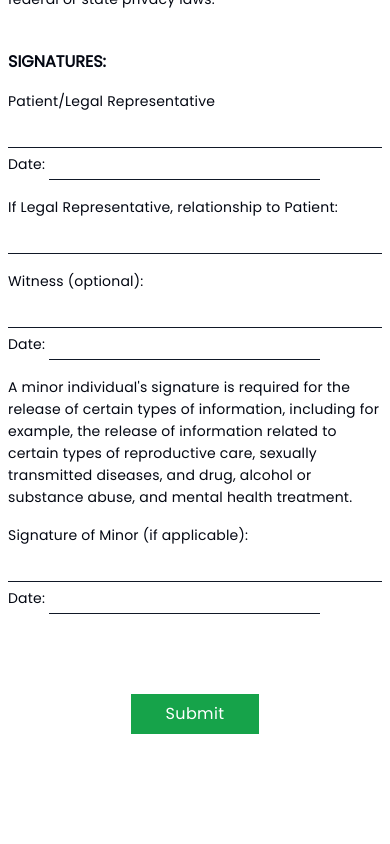
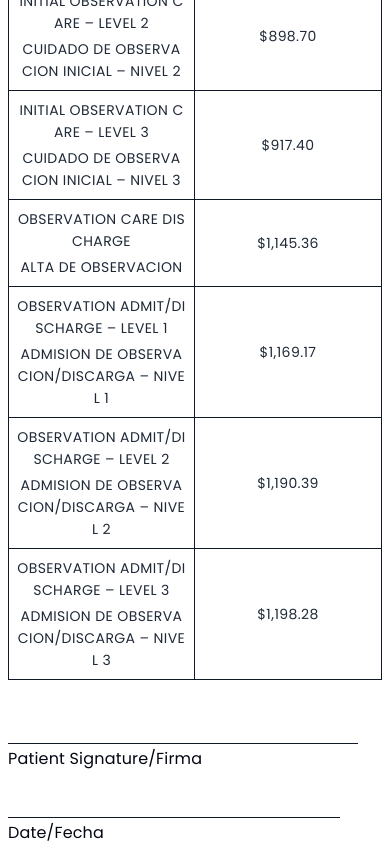
Before and after one commit to robiulalamdev/carrus-care-client, a React (Vite) app: page / in a window 390 px wide. Shown: the part 3660-4504 px from the top of the page. Before the commit the page ends 4438 px from the top, so only its background shows below. Built offline with nearby package versions, Linux system fonts and the light colour scheme.

Commit message:
form 2 responsive done

```diff
--- a/src/components/registration-ui/registrationFormStep2/RForm2.jsx
+++ b/src/components/registration-ui/registrationFormStep2/RForm2.jsx
@@ -107,15 +107,15 @@ const RForm2 = ({ step, setStep }) => {
             className="grid grid-cols-2 border-x border-b border-gray-900 h-fit"
           >
             <div className="grid grid-cols-1 gap-1 text-center border-r border-gray-900 p-2">
-              <h1 className="text-gray-800 font-medium md:font-bold text-sm md:text-base leading-[22px] tracking-[0.4px]">
+              <h1 className="text-gray-800 font-medium md:font-bold text-sm md:text-base leading-[22px] tracking-[0.4px] break-all">
                 {ff.levelOfService}
               </h1>
-              <h1 className="text-gray-800 font-medium md:font-bold text-sm md:text-base leading-[22px] tracking-[0.4px]">
+              <h1 className="text-gray-800 font-medium md:font-bold text-sm md:text-base leading-[22px] tracking-[0.4px] break-all">
                 {ff.nivelDeServicio}
               </h1>
             </div>
             <div className="flex justify-center items-center w-full p-2">
-              <h1 className="text-gray-800 font-medium md:font-bold text-sm md:text-base leading-[22px] tracking-[0.4px]">
+              <h1 className="text-gray-800 font-medium md:font-bold text-sm md:text-base leading-[22px] tracking-[0.4px] break-all">
                 {ff.facilityFee}
               </h1>
             </div>
@@ -143,15 +143,15 @@ const RForm2 = ({ step, setStep }) => {
             className="grid grid-cols-2 border-x border-b border-gray-900 h-fit"
           >
             <div className="grid grid-cols-1 gap-1 text-center border-r border-gray-900 p-2">
-              <h1 className="text-gray-800 font-medium md:font-bold text-sm md:text-base leading-[22px] tracking-[0.4px]">
+              <h1 className="text-gray-800 font-medium md:font-bold text-sm md:text-base leading-[22px] tracking-[0.4px] break-all">
                 {ff.levelOfService}
               </h1>
-              <h1 className="text-gray-800 font-medium md:font-bold text-sm md:text-base leading-[22px] tracking-[0.4px]">
+              <h1 className="text-gray-800 font-medium md:font-bold text-sm md:text-base leading-[22px] tracking-[0.4px] break-all">
                 {ff.nivelDeServicio}
               </h1>
             </div>
             <div className="flex justify-center items-center w-full p-2">
-              <h1 className="text-gray-800 font-medium md:font-bold text-sm md:text-base leading-[22px] tracking-[0.4px]">
+              <h1 className="text-gray-800 font-medium md:font-bold text-sm md:text-base leading-[22px] tracking-[0.4px] break-all">
                 {ff.feeRange}
               </h1>
             </div>
@@ -181,15 +181,15 @@ const RForm2 = ({ step, setStep }) => {
             className="grid grid-cols-2 border-x border-b border-gray-900 h-fit"
           >
             <div className="grid grid-cols-1 gap-1 text-center border-r border-gray-900 p-2">
-              <h1 className="text-gray-800 font-medium md:font-bold text-sm md:text-base leading-[22px] tracking-[0.4px]">
+              <h1 className="text-gray-800 font-medium md:font-bold text-sm md:text-base leading-[22px] tracking-[0.4px] break-all">
                 {ff.levelOfCare}
               </h1>
-              <h1 className="text-gray-800 font-medium md:font-bold text-sm md:text-base leading-[22px] tracking-[0.4px]">
+              <h1 className="text-gray-800 font-medium md:font-bold text-sm md:text-base leading-[22px] tracking-[0.4px] break-all">
                 {ff.nivelDeCuidado}
               </h1>
             </div>
             <div className="flex justify-center items-center w-full p-2">
-              <h1 className="text-gray-800 font-medium md:font-bold text-sm md:text-base leading-[22px] tracking-[0.4px]">
+              <h1 className="text-gray-800 font-medium md:font-bold text-sm md:text-base leading-[22px] tracking-[0.4px] break-all">
                 {ff.physicianFee}
               </h1>
             </div>
--- a/src/pages/registration/Registration.jsx
+++ b/src/pages/registration/Registration.jsx
@@ -4,7 +4,7 @@ import RForm2 from "../../components/registration-ui/registrationFormStep2/RForm
 import RForm3 from "../../components/registration-ui/registrationFormStep3/RForm3";
 
 const Registration = () => {
-  const [step, setStep] = useState(3);
+  const [step, setStep] = useState(2);
 
   const handleSubmit = () => {
     console.log("Success");
```
